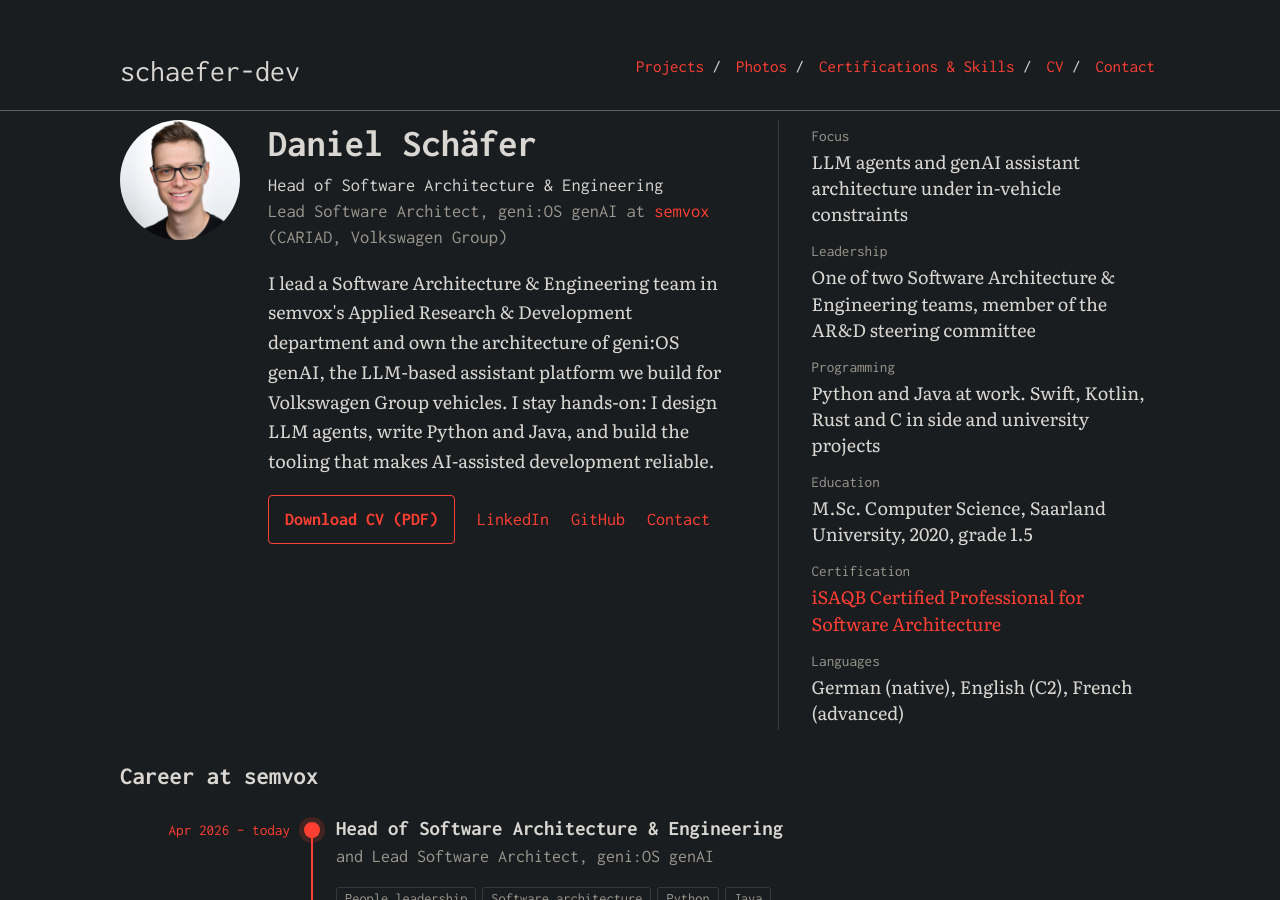
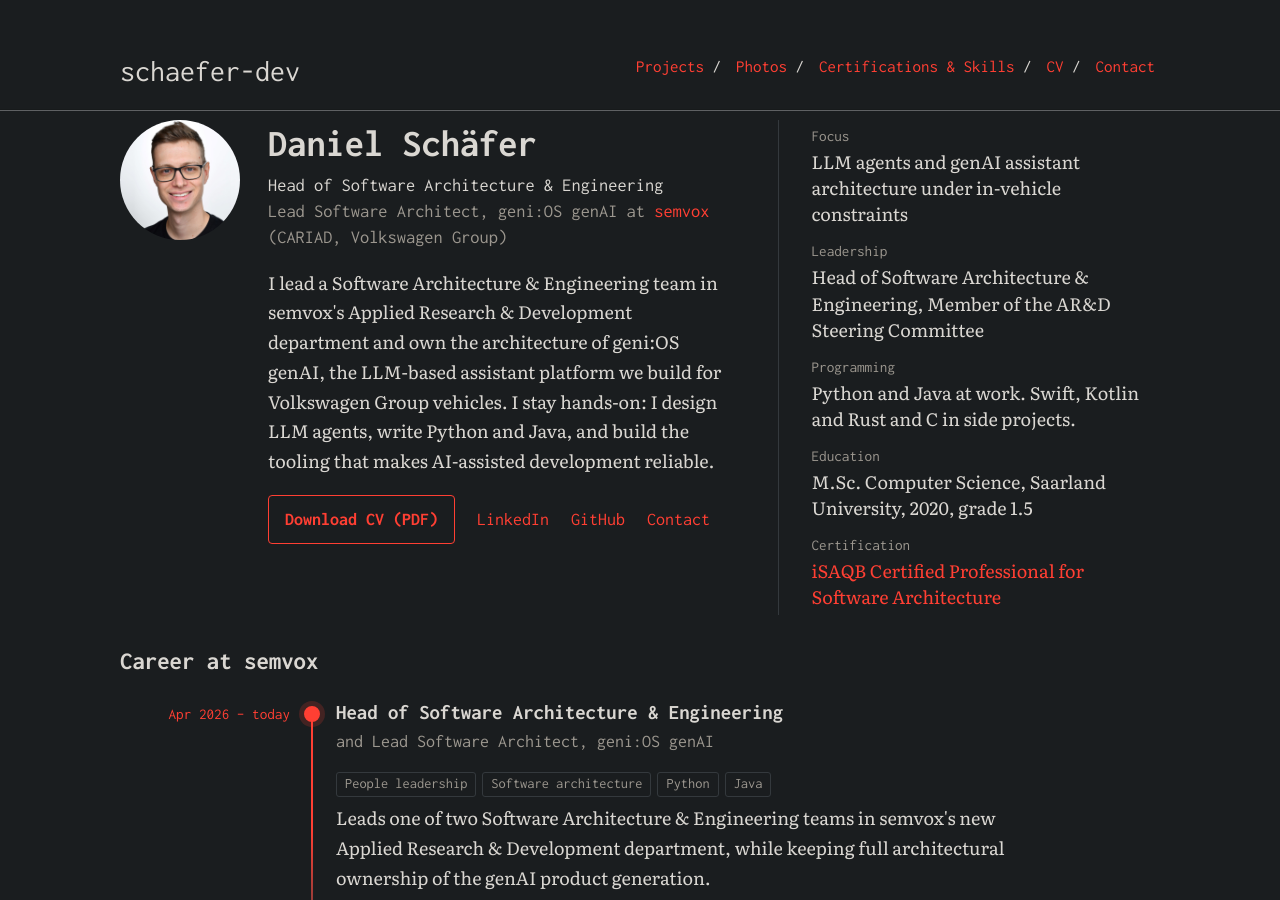
Before and after one commit to schaefer-dev/schaefer-dev.github.io, a Jekyll site: the page built from index.md, in a window 1280 px wide and 900 px high. Built offline with Jekyll 4.4.1, drawn with Linux system fonts in a browser that asks for light colours.

Commit message:
minor refinements

```diff
--- a/index.md
+++ b/index.md
@@ -24,15 +24,13 @@
   <dt>Focus</dt>
   <dd>LLM agents and genAI assistant architecture under in-vehicle constraints</dd>
   <dt>Leadership</dt>
-  <dd>One of two Software Architecture &amp; Engineering teams, member of the AR&amp;D steering committee</dd>
+  <dd>Head of Software Architecture &amp; Engineering, Member of the AR&amp;D Steering Committee</dd>
   <dt>Programming</dt>
-  <dd>Python and Java at work. Swift, Kotlin, Rust and C in side and university projects</dd>
+  <dd>Python and Java at work. Swift, Kotlin and Rust and C in side projects.</dd>
   <dt>Education</dt>
   <dd>M.Sc. Computer Science, Saarland University, 2020, grade 1.5</dd>
   <dt>Certification</dt>
   <dd><a href="https://www.certible.com/badge/af8eef7f-af23-42b6-9dbb-fe9661f872f0/">iSAQB Certified Professional for Software Architecture</a></dd>
-  <dt>Languages</dt>
-  <dd>German (native), English (C2), French (advanced)</dd>
 </dl>
 </div>
 
```
